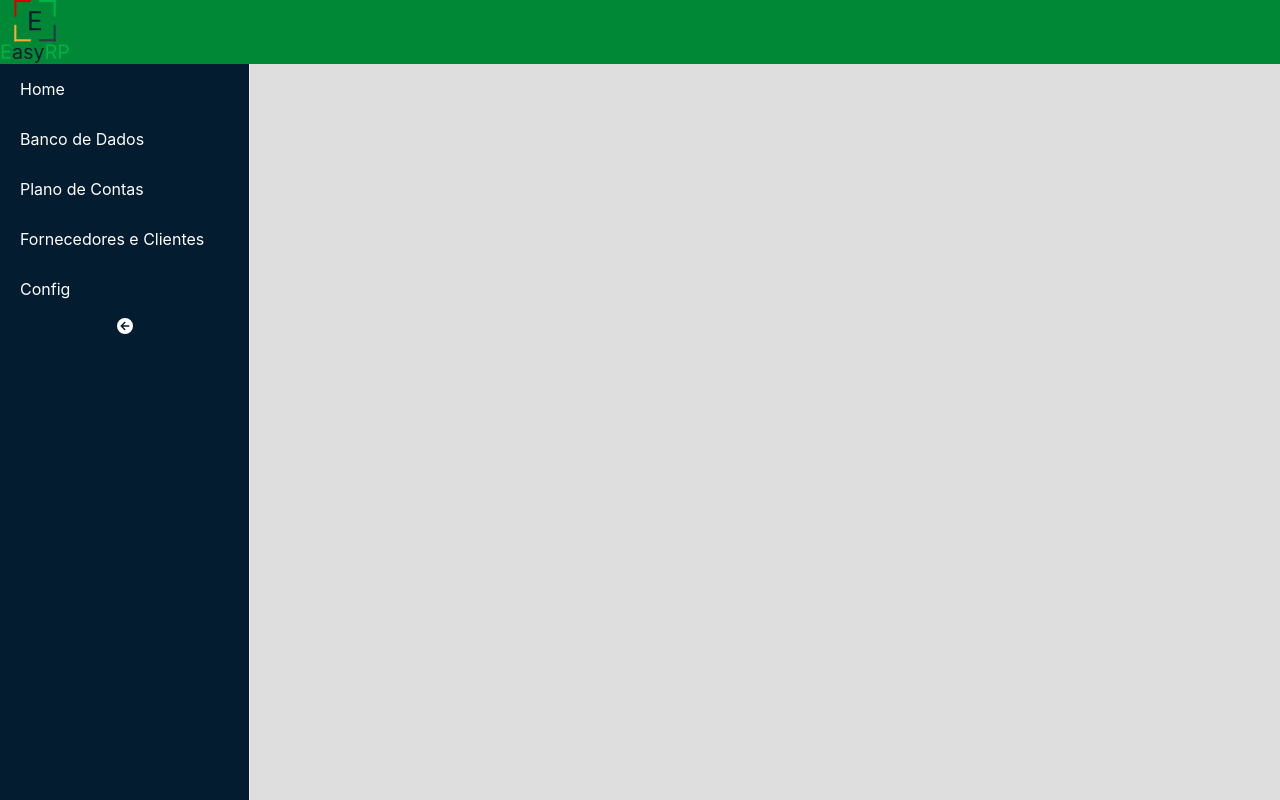
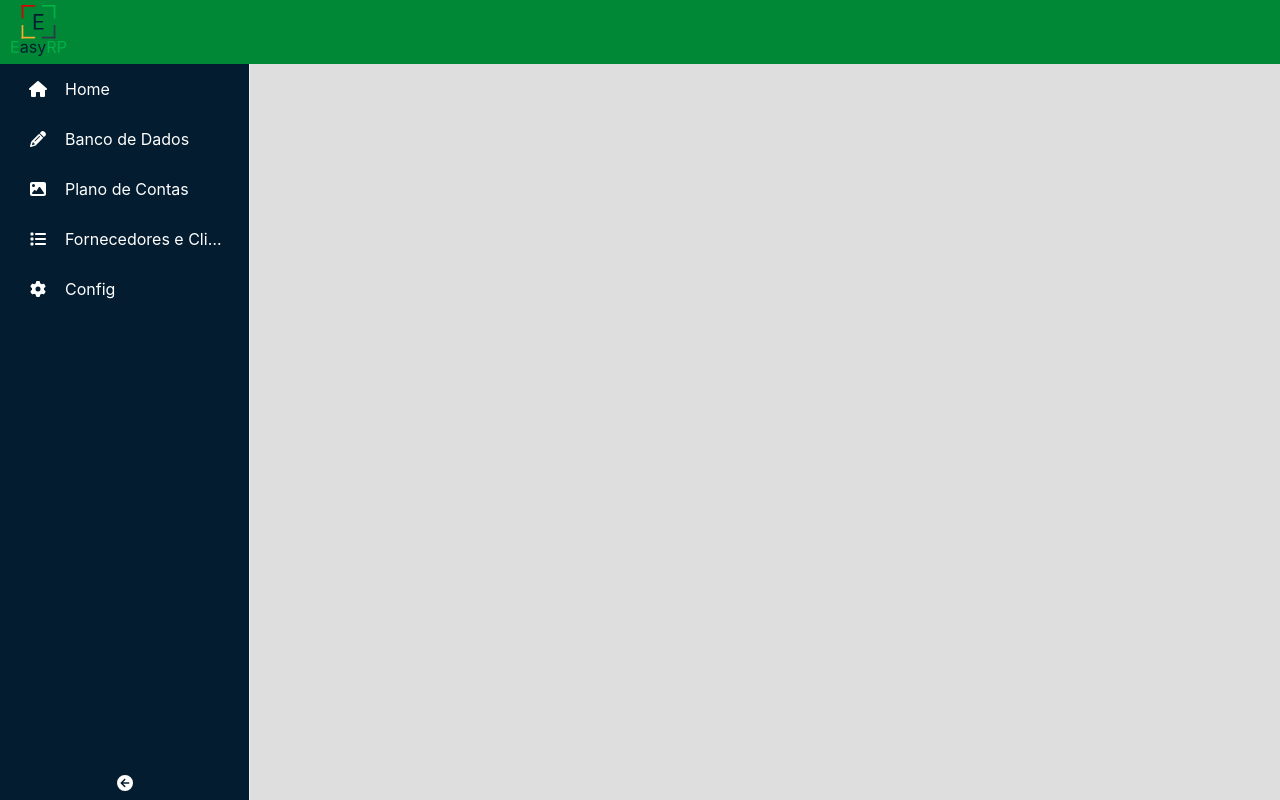
Before and after one commit to Ulguim/isaoetimos-web, a Next.js app: page /suppliers-and-customers in a window 1280 px wide. Built offline with nearby package versions, Linux system fonts and the light colour scheme; no server answers.

Commit message:
:lipstick: ISSUE#12 Adjusts Menu template style

```diff
--- a/app/atomic/organisms/MenuItem/index.tsx
+++ b/app/atomic/organisms/MenuItem/index.tsx
@@ -1,32 +1,39 @@
+import { FontAwesomeIcon } from "@fortawesome/react-fontawesome";
+
+import { IconProp } from "@fortawesome/fontawesome-svg-core";
+import { faHouse,faPencil,faImage,faList, faGear } from "@fortawesome/free-solid-svg-icons";
+
+
+
 export const menuItems = [
     {
       label: 'Home',
-      href: 'Home',
-      icon: "None",
+      href: '/admin/travel-history',
+      icon:  <FontAwesomeIcon icon={faHouse}/>,
 
     },
     {
         label: 'Banco de Dados',
-        href: 'Banco de Dados',
-        icon: "None",
+        href: 'suppliers-and-customers',
+        icon:  <FontAwesomeIcon icon={faPencil}/>,
 
       },
       {
         label: 'Plano de Contas',
-        href: 'Plano de Contas',
-        icon: "None",
+        href: 'suppliers-and-customers',
+        icon:  <FontAwesomeIcon icon={faImage}/>,
 
       },
       {
         label: 'Fornecedores e Clientes',
         href: '/suppliers-and-customers',
-        icon: "None",
+        icon:  <FontAwesomeIcon icon={faList}/>,
 
       },
       {
         label: 'Config',
         href: '/config',
-        icon: "None",
+        icon:  <FontAwesomeIcon icon={faGear}/>,
 
       },
 
--- a/app/atomic/templates/LayoutTemplate.tsx
+++ b/app/atomic/templates/LayoutTemplate.tsx
@@ -13,21 +13,22 @@ const LayoutTemplate:React.FC<any> = ({children}) => {
   const { collapseSidebar } = useProSidebar();
 
   return (<Box bgColor={'#DEDEDE'}>
-    <Box width={'100vw'} height={16} bgColor='#008836'><Image  maxHeight={'99%'} src='/Logo.svg'/> </Box>
+    <Box height={16} width={'100vw'} bgColor='#008836'  >
+    <Box ><Image pt='5px' pl='10px' maxHeight={14} src='/Logo.svg'/> </Box>
+    </Box>
     <Box width={'100vw'} display='flex' height={'calc(100vh - 64px)'}  >
       <Box color={'white'}  display="flex" height={'calc(100vh - 64px)'}>
       <Sidebar  backgroundColor="#031C30" >
         <Menu>
           {menuItems.map((itens )=>
-          (<MenuItem > {itens.label}</MenuItem>))
+          (<MenuItem  href={itens.href} icon={itens.icon} > {itens.label}</MenuItem>))
 
         }
         </Menu>
+        <Box display={'flex'}  width={'100%'} justifyContent='center' >
         <main  style={{bottom:'5px', position:'fixed'}} >
-
+        <button  onClick={() => collapseSidebar()}><FontAwesomeIcon icon={faArrowCircleLeft} /></button>
       </main>
-      <Box display={'flex'} marginBottom={0}  width={'100%'} justifyContent='center' >
-        <button  onClick={() => collapseSidebar()}><FontAwesomeIcon icon={faArrowCircleLeft} /></button>
         </Box>
       </Sidebar>
 
--- a/styles/globals.css
+++ b/styles/globals.css
@@ -17,3 +17,8 @@ a {
 * {
   box-sizing: border-box;
 }
+
+
+ li:hover , a.menu-anchor:hover{
+background-color: #667A8A;
+}
```
Also changed, not shown: public/house-solid.svg (added).
